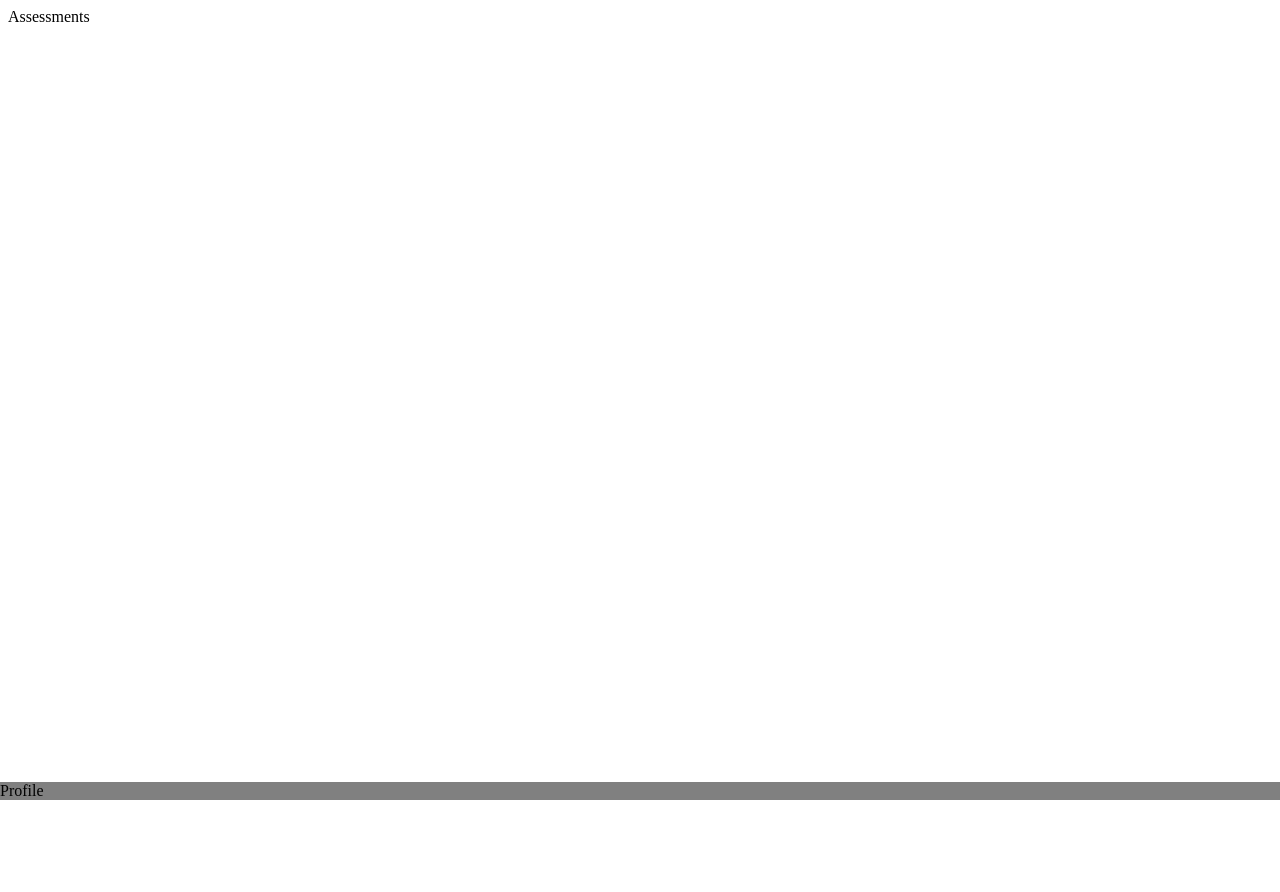
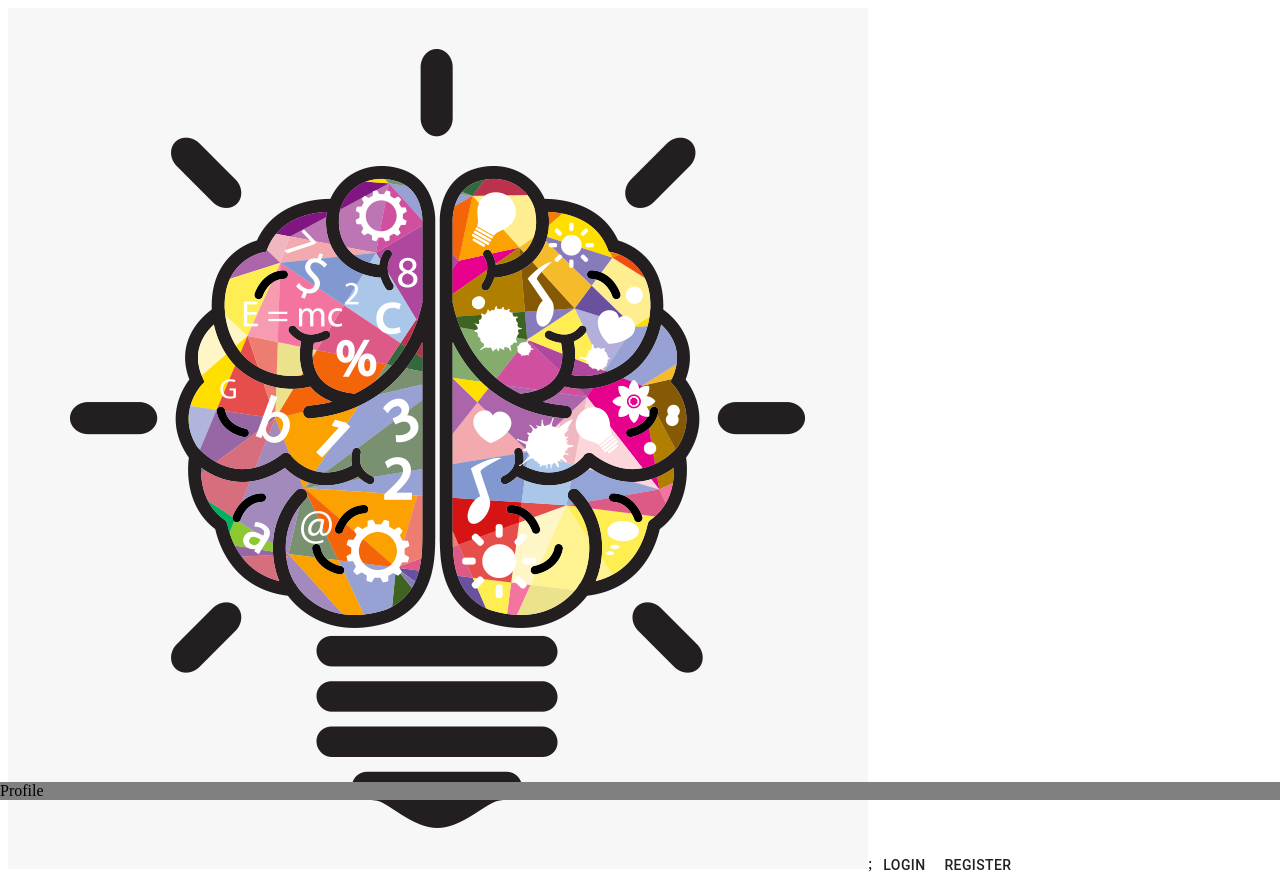
Before and after one commit to Babesgotbytes4/digi-app, a React (Create React App) app: page /start in a window 1280 px wide. Before the commit the page ends 800 px from the top, so only its background shows below. Built offline with nearby package versions, Linux system fonts and the light colour scheme.

Commit message:
new home page

```diff
--- a/src/components/App/App.js
+++ b/src/components/App/App.js
@@ -1,12 +1,13 @@
 import React from 'react';
 import { Switch, Route, BrowserRouter } from 'react-router-dom';
 import Shell from '../Shell';
-import Assessments from '../../views/Assessments'
-import Profile from '../../views/Profile'
-import Register from '../../views/Register'
+import Assessments from '../../views/Assessments';
+import Profile from '../../views/Profile';
+import Register from '../../views/Register';
 
-import Login from '../../views/Login'
+import Login from '../../views/Login';
 import { Dropdown } from '../../views/Dropdown/Dropdown';
+import Home from '../../views/Home'
 
 export const App = () => {
   return (
@@ -17,16 +18,23 @@ export const App = () => {
           <Route path="/login">
             <Login />
           </Route>
+
           <Route path="/register">
             <Register />
+          </Route>
 
-          </Route>
           <Route path="/profile">
             <Profile />
           </Route>
+
           <Route path="/Dropdown">
             <Dropdown />
-          </Route>
+            </Route>
+
+          <Route path="/start">
+            <Home />
+           </Route>
+
           <Route path="/">
             <Assessments />
           </Route>
--- /dev/null
+++ b/src/views/Home/Home.css
@@ -0,0 +1,20 @@
+
+
+  .Home-logo {
+    height: 20px;
+    pointer-events: none;
+    justify-content: center;
+    width: 20;
+    position: absolute;
+
+  }
+
+ div{
+    margin: 0.1rem 0;
+    padding: 0.5rem 1rem;
+    display: flex;
+    width: 50%;
+    align-items: center;
+
+
+ }
--- a/src/views/Home/Home.js
+++ b/src/views/Home/Home.js
@@ -1,20 +1,20 @@
 import React from "react";
-import { IconButton } from "@material-ui/core";
+import { Button } from "@material-ui/core";
 import styled from "styled-components";
-import logo from "./componets/App/logo.png";
+import logo from "./logo.png";
 
 export const Home = () => {
   return (
     <div>
       <img src={logo} alt="Logo" />;
 
-      <IconButton href={`#/login`}>
-        <login />
-      </IconButton>
+      <Button href={"/login"}>
+        Login
+      </Button>
 
-      <IconButton href={`#/register`}>
-        <register />
-      </IconButton>
+      <Button href={"/register"}>
+        Register
+      </Button>
     </div>
   );
 };
--- /dev/null
+++ b/src/views/Home/index.js
@@ -0,0 +1,4 @@
+import Home from './Home';
+
+export { Home };
+export default Home;
```
Also changed, not shown: src/views/Home/logo.png (added), src/views/Home/logo.png.jpeg (added).
